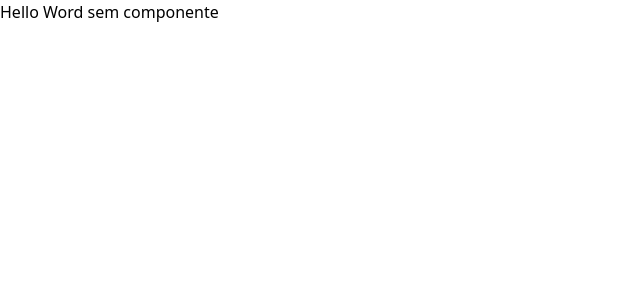
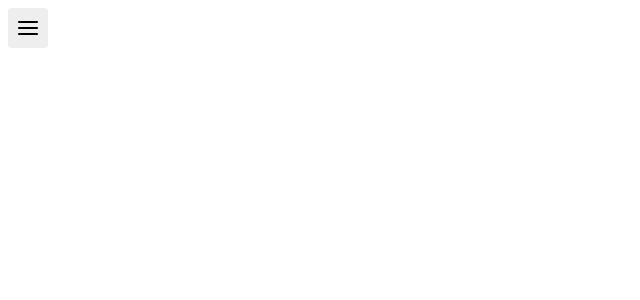
Before and after one commit to RNoleto/portfolio2025, a Vue app: page / in a window 1280 px wide. Shown: the top 300 px of the page, without its empty margins (0-640 px from the left). Built offline with nearby package versions, Linux system fonts and the light colour scheme.

Commit message:
:tada: Backup do estilo de button menu

```diff
--- a/src/App.vue
+++ b/src/App.vue
@@ -1,10 +1,10 @@
 <script setup>
-
+import Navbar from './components/Navbar.vue';
 </script>
 
 <template>
-  <div>
-    Hello Word sem componente
+  <div class="p-2">
+    <Navbar />
   </div>
 </template>
 
--- a/src/components/HelloWorld.vue
+++ /dev/null
@@ -1,43 +0,0 @@
-<script setup>
-import { ref } from 'vue'
-
-defineProps({
-  msg: String,
-})
-
-const count = ref(0)
-</script>
-
-<template>
-  <h1>{{ msg }}</h1>
-
-  <div class="card">
-    <button type="button" @click="count++">count is {{ count }}</button>
-    <p>
-      Edit
-      <code>components/HelloWorld.vue</code> to test HMR
-    </p>
-  </div>
-
-  <p>
-    Check out
-    <a href="https://vuejs.org/guide/quick-start.html#local" target="_blank"
-      >create-vue</a
-    >, the official Vue + Vite starter
-  </p>
-  <p>
-    Learn more about IDE Support for Vue in the
-    <a
-      href="https://vuejs.org/guide/scaling-up/tooling.html#ide-support"
-      target="_blank"
-      >Vue Docs Scaling up Guide</a
-    >.
-  </p>
-  <p class="read-the-docs">Click on the Vite and Vue logos to learn more</p>
-</template>
-
-<style scoped>
-.read-the-docs {
-  color: #888;
-}
-</style>
--- /dev/null
+++ b/src/components/Navbar.vue
@@ -0,0 +1,52 @@
+<script setup>
+import { ref } from 'vue';
+
+const isActive = ref(false);
+
+function toggleMenu(){
+    isActive.value = !isActive.value;
+    console.log(isActive.value ? "menu aberto" : "menu fechado");
+}
+
+</script>
+
+<template>
+        <button
+            @click="toggleMenu"
+            :class="{ active: isActive}"
+            class="bg-[#eee] rounded-sm w-[40px] h-[40px] flex flex-col gap-1 border-transparent border-1 items-center justify-center cursor-pointer"
+        ></button>
+        <nav v-show="isActive">
+            Opções do menu
+        </nav>
+</template>
+
+<style scoped>
+button::after{
+    content: '';
+    display: block;
+    width: 1.2rem;
+    height: 2px;
+    border-radius: 2px;
+    background: currentColor;
+    box-shadow: 0 6px currentColor, 0 -6px currentColor;
+    transition: .2s;
+}
+
+button:focus,
+button:hover,
+.active{
+    outline: none;
+    background: white;
+    box-shadow: 0 0 0 3px #A6E3FF;
+    border-color: #00BCFF;
+    color: #00BCFF;
+}
+
+.active::after{
+    transform: rotate(-90deg);
+    width: 4px;
+    height: 4px;
+    box-shadow: 0 8px currentColor, 0 -8px currentColor;
+}
+</style>
```
